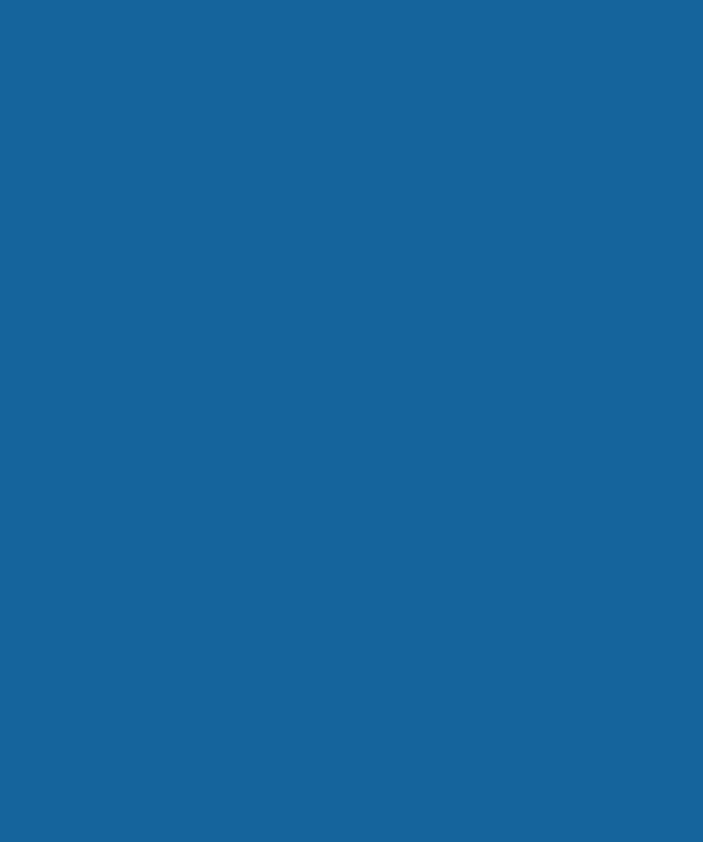
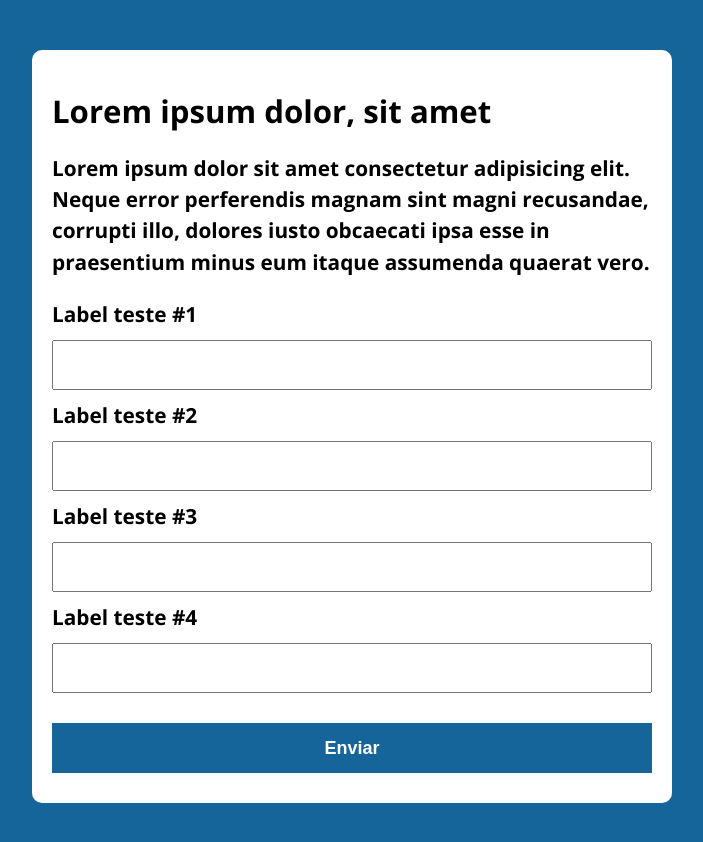
Before and after one commit to KatiaWinkert/Javascrip_Typescript, a plain HTML site: page modelo/index.html in a window 1280 px wide. Shown: the whole page, without its empty margins (288-991 px from the left). Before the commit the page ends 800 px from the top, so only its background shows below. Drawn offline with nearby package versions, Linux system fonts and the light colour scheme.

Commit message:
:construction_worker: HTML
HTML

```diff
--- a/modelo/index.html
+++ b/modelo/index.html
@@ -8,6 +8,28 @@
 </head>
 <body>
 
+    <section class="container">
+        <h1>Lorem ipsum dolor, sit amet </h1>
+
+        <p>Lorem ipsum dolor sit amet consectetur adipisicing elit. Neque error perferendis magnam sint magni recusandae, corrupti illo, dolores iusto obcaecati ipsa esse in praesentium minus eum itaque assumenda quaerat vero.</p>
+
+        <form action="">
+            <label for="input-teste-1">Label teste #1</label>
+            <input type="text" id="input-teste-1">
+
+            <label for="input-teste-2">Label teste #2</label>
+            <input type="password" id="input-teste-2">
+
+            <label for="input-teste-3">Label teste #3</label>
+            <input type="email" id="input-teste-3">
+
+            <label for="input-teste-4">Label teste #4</label>
+            <input type="number" id="input-teste-4">
+
+            <button>Enviar</button>
+        </form>
+
+    </section>
 
     <script src="./assets/js/main.js"></script>
 </body>
```
